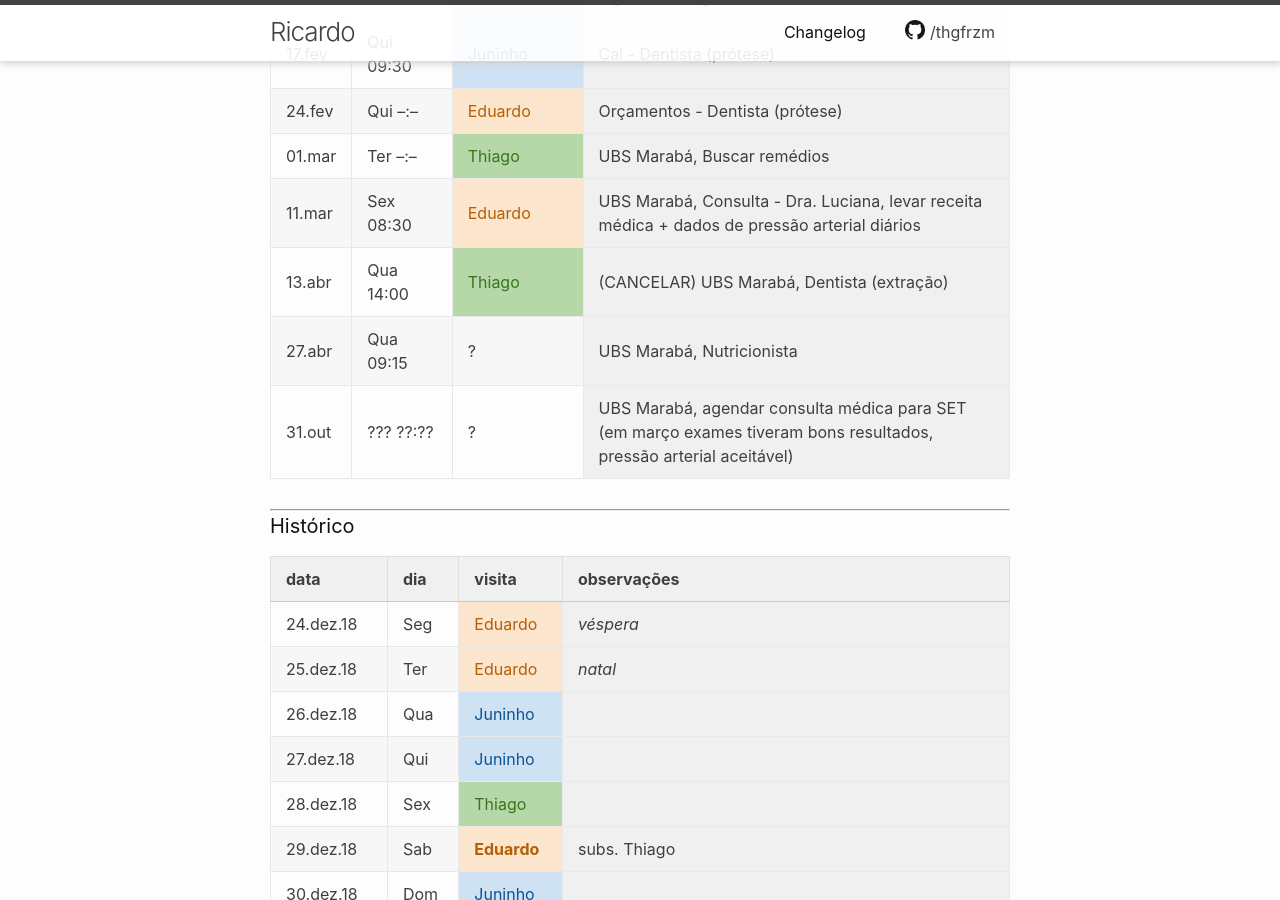
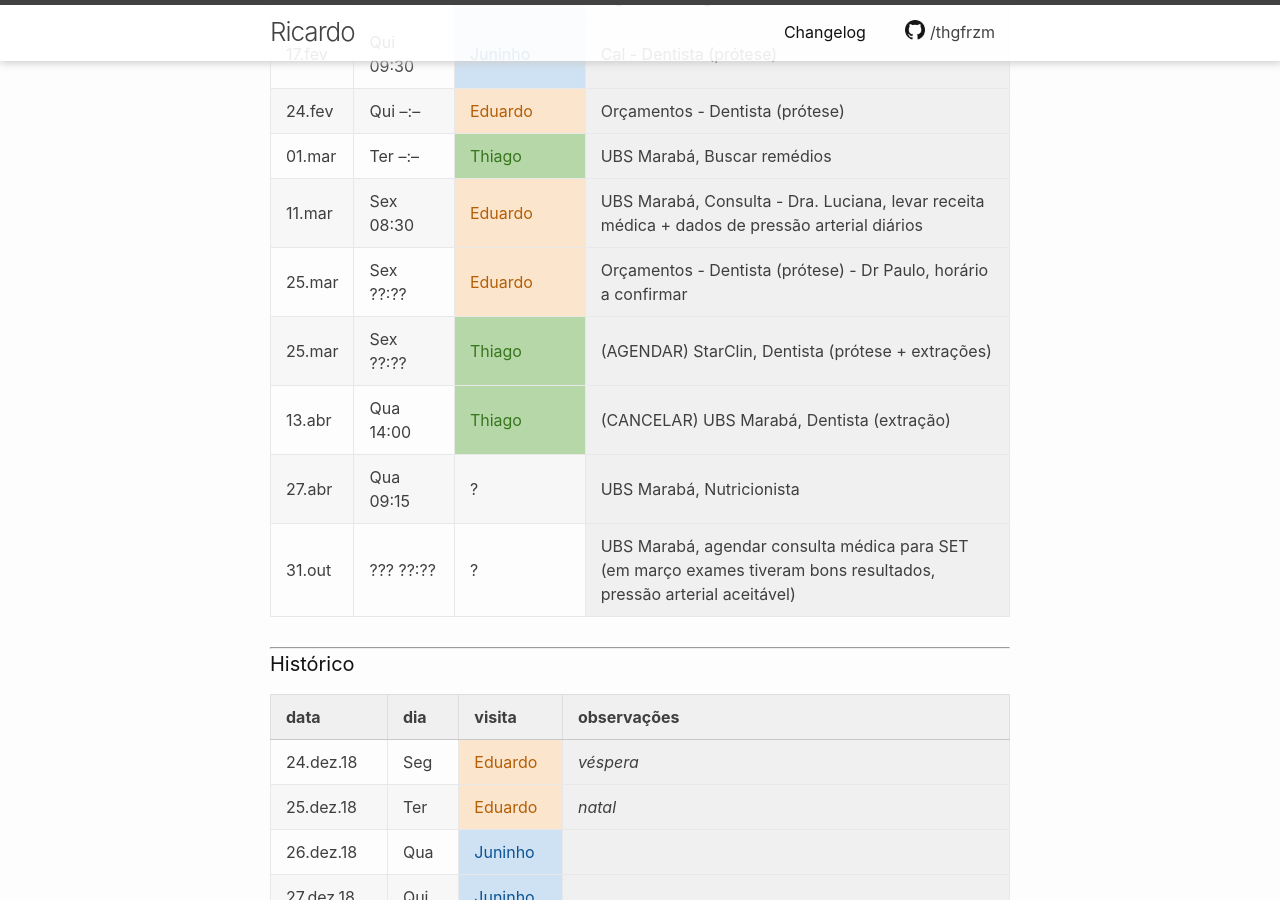
Before and after one commit to thgfrzm/ricardo, a Jekyll site: the page built from _posts/2018-12-13-escala-visitas.markdown, in a window 1280 px wide and 900 px high, scrolled down 1433 px. Built offline with Jekyll 4.4.1, drawn with Linux system fonts in a browser that asks for light colours.

Commit message:
Update 2018-12-13-escala-visitas.markdown

```diff
--- a/_posts/2018-12-13-escala-visitas.markdown
+++ b/_posts/2018-12-13-escala-visitas.markdown
@@ -50,6 +50,8 @@ categories: agenda
 | 24.fev | Qui --:-- | Eduardo     | Orçamentos - Dentista (prótese)                                                                                    |
 | 01.mar | Ter --:-- | Thiago      | UBS Marabá, Buscar remédios                                                                                        |
 | 11.mar | Sex 08:30 | Eduardo     | UBS Marabá, Consulta - Dra. Luciana, levar receita médica + dados de pressão arterial diários                      |
+| 25.mar | Sex ??:?? | Eduardo     | Orçamentos - Dentista (prótese) - Dr Paulo, horário a confirmar                                                    |
+| 25.mar | Sex ??:?? | Thiago      | (AGENDAR)   StarClin, Dentista (prótese + extrações)                                                               |
 | 13.abr | Qua 14:00 | Thiago      | (CANCELAR)  UBS Marabá, Dentista (extração)                                                                        |
 | 27.abr | Qua 09:15 | ?           | UBS Marabá, Nutricionista                                                                                          |
 | 31.out | ??? ??:?? | ?           | UBS Marabá, agendar consulta médica para SET (em março exames tiveram bons resultados, pressão arterial aceitável) |
```
